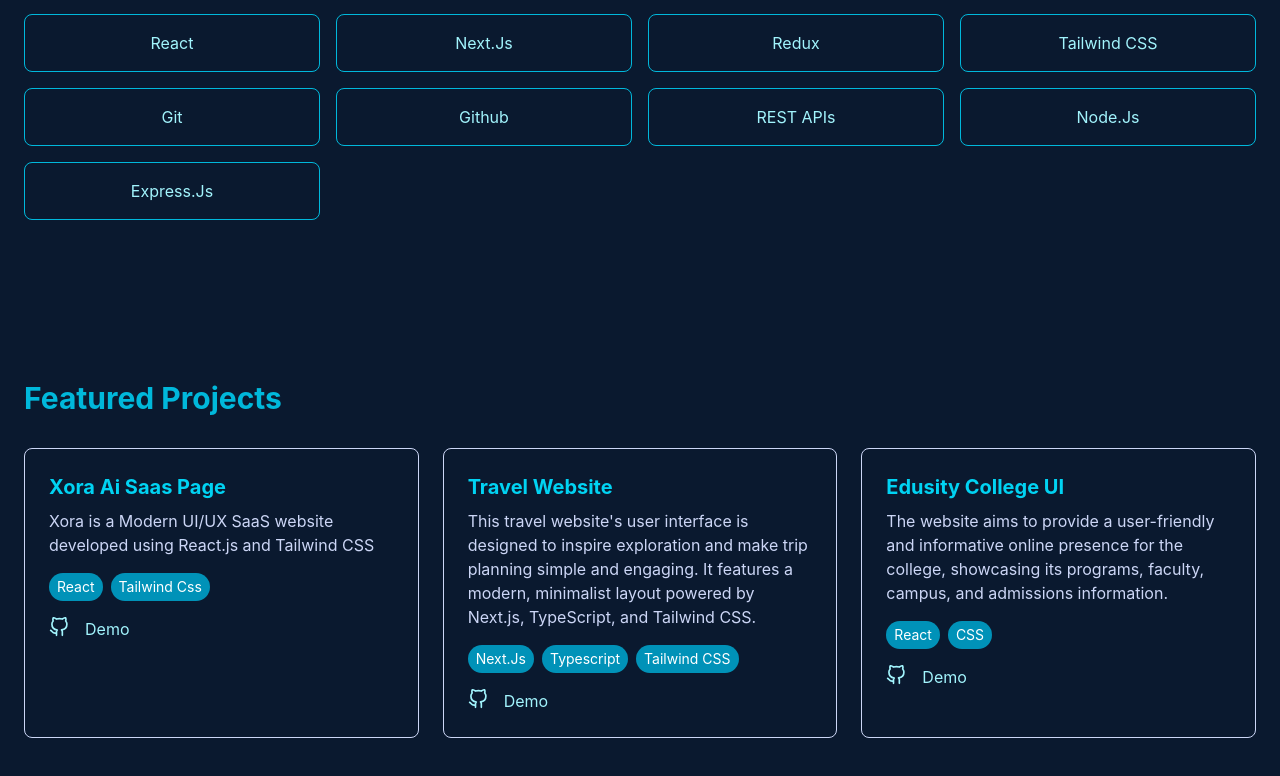
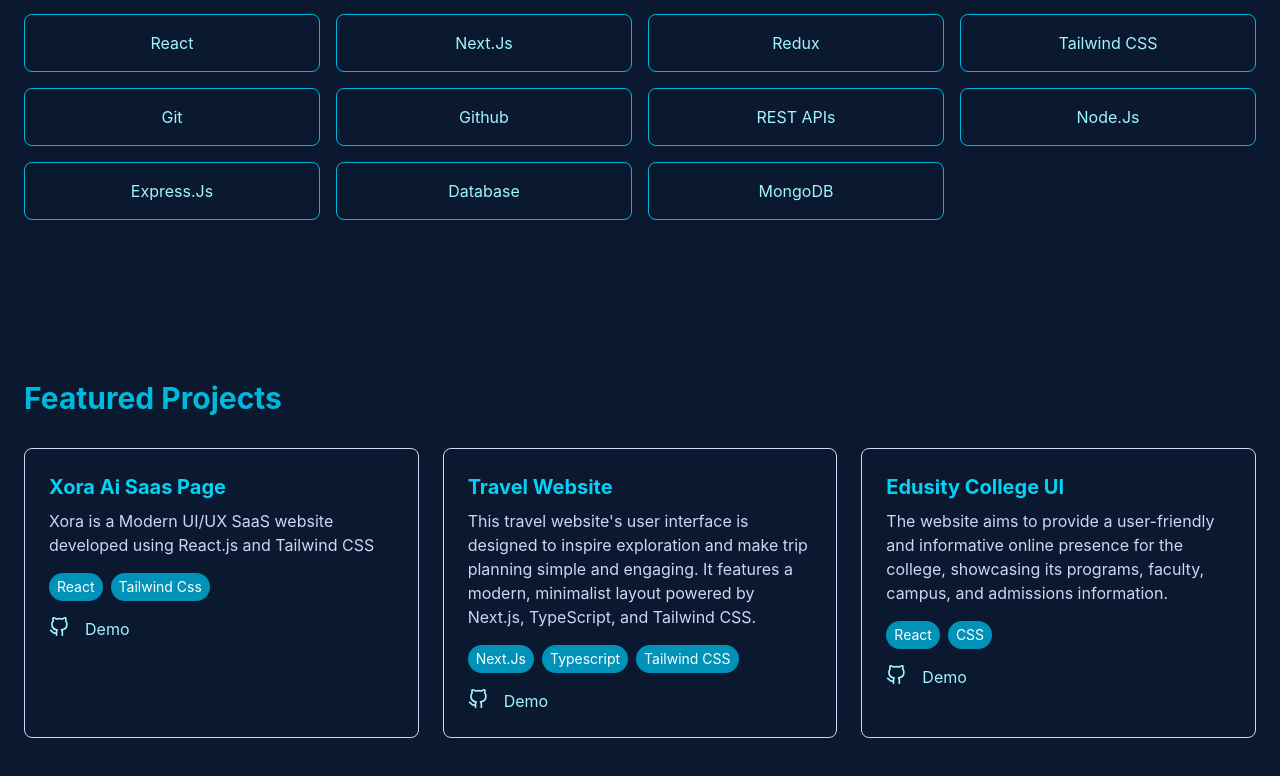
Before and after one commit to nikhildev-webapp/portfolio, a React (Vite) app: page / in a window 1280 px wide. Shown: the part 1623-2399 px from the top of the page. Built offline with nearby package versions, Linux system fonts and the light colour scheme.

Commit message:
Update App.jsx

```diff
--- a/src/App.jsx
+++ b/src/App.jsx
@@ -33,7 +33,7 @@
   const skills = [
     "HTML5", "CSS3/Sass", "JavaScript (ES6+)","TypeScript", "React",
     "Next.Js", "Redux", "Tailwind CSS", "Git","Github",
-    "REST APIs","Node.Js","Express.Js"
+    "REST APIs","Node.Js","Express.Js","Database","MongoDB"
   ]
   const scrollToSection = (sectionId) => {
     const element = document.getElementById(sectionId)
```
